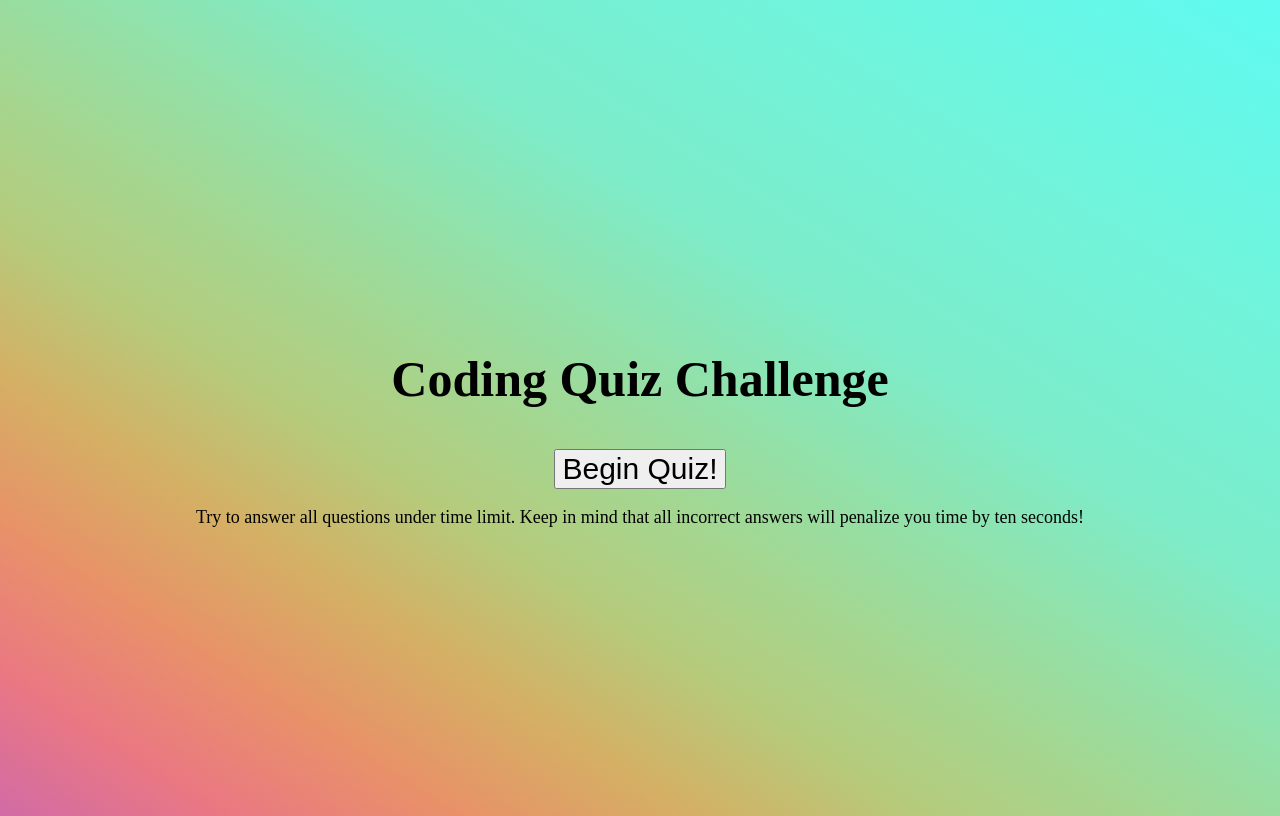
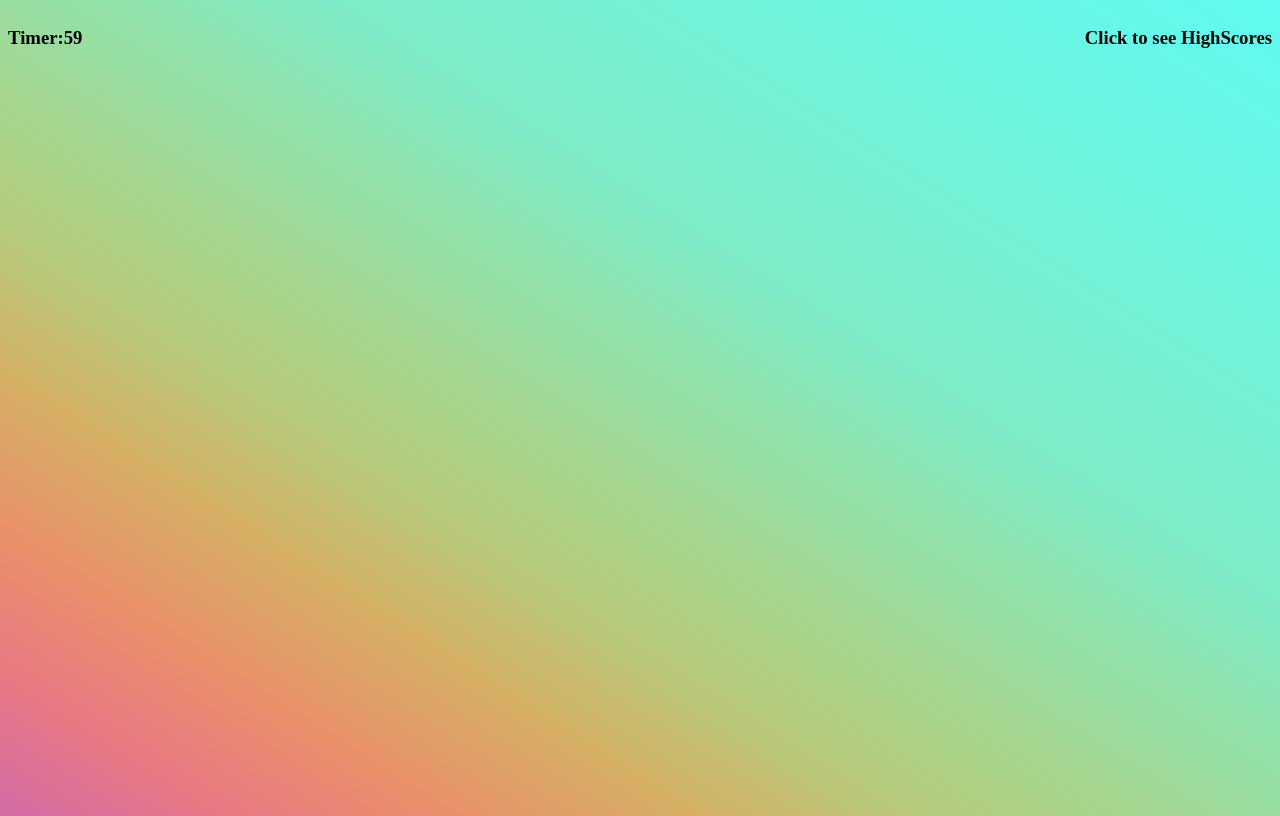
Before and after one commit to Oscarl214/Code-Quiz, a plain HTML site: page index.html in a window 1280 px wide. Both pictures are taken after a click on the button "Begin Quiz!". Drawn offline with Linux system fonts and the light colour scheme.

Commit message:
created timer and button click

```diff
--- a/Assets/css.css
+++ b/Assets/css.css
@@ -30,11 +30,21 @@ h1 {
   justify-content: center;
 }
 
-button {
+#start-button {
   font-size: 30px;
 }
 
-.container {
+.score-button {
+  font-size: 30px;
+}
+
+header {
+  display: flex;
+  flex-direction: row;
+  justify-content: space-between;
+}
+
+.start-container {
   display: flex;
   justify-content: center;
   align-items: center;
--- a/index.html
+++ b/index.html
@@ -7,10 +7,14 @@
     <link rel="stylesheet" href="./Assets/css.css" />
     <title>Code-Quiz</title>
   </head>
+  <header>
+    <h3 class="timer">Timer:<span class="time" id="timer"></span></h3>
+    <h3 class="highscores">Click to see HighScores</h3>
+  </header>
   <body>
-    <section class="container">
-      <h1>Coding Quiz Challenge</h1>
-      <button type="button">Begin Quiz!</button>
+    <section class="start-container">
+      <h1>Coding Quiz</h1>
+      <button type="button" id="start-button">Begin Quiz!</button>
       <p>
         Try to answer all questions under time limit. Keep in mind that all
         incorrect answers will penalize you time by ten seconds!
--- a/index.js
+++ b/index.js
@@ -0,0 +1,24 @@
+let header = document.querySelector("header");
+let home = document.querySelector(".start-container");
+let startBtn = document.querySelector("button");
+let timer = document.querySelector(".time");
+
+let countdown = function () {
+  var time = 60;
+
+  var timeInterval = setInterval(function () {
+    if (time >= 0) {
+      timer.textContent = time;
+      time--;
+    } else if (time === 0) {
+      timer.textContent = "Game is Over, Try Again";
+      clearInterval(timeInterval);
+    }
+  }, 1000);
+};
+
+startBtn.addEventListener("click", function (e) {
+  e.preventDefault();
+  home.remove();
+  countdown();
+});
```
